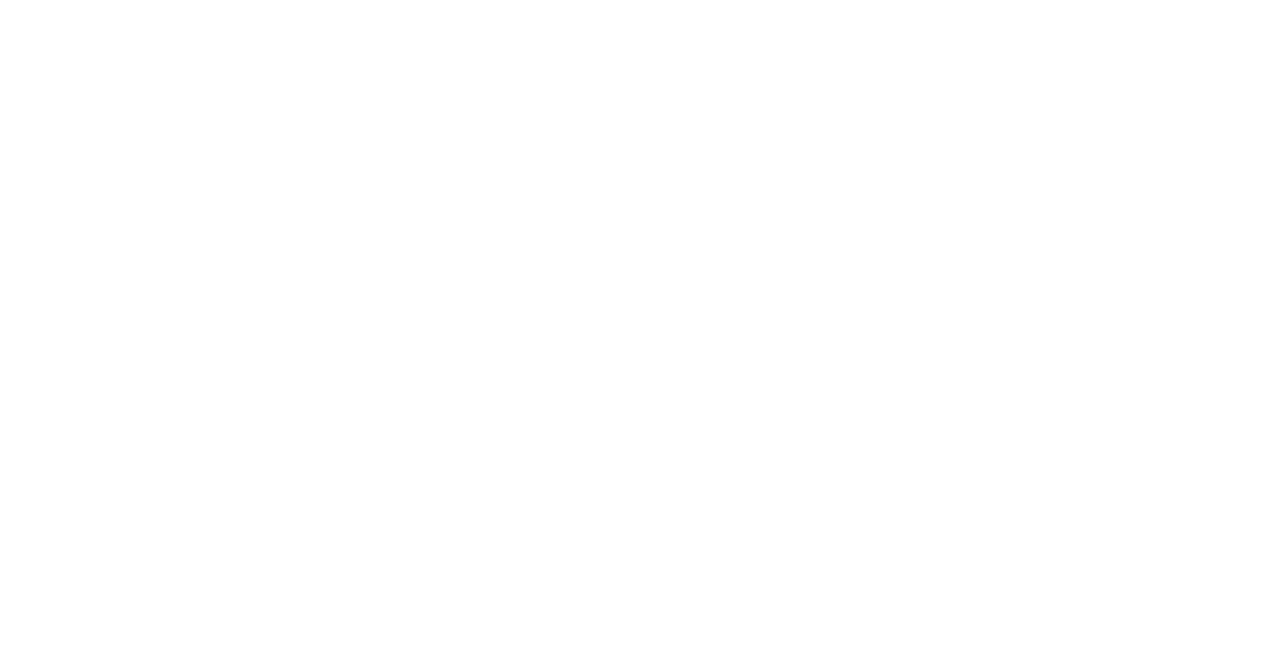
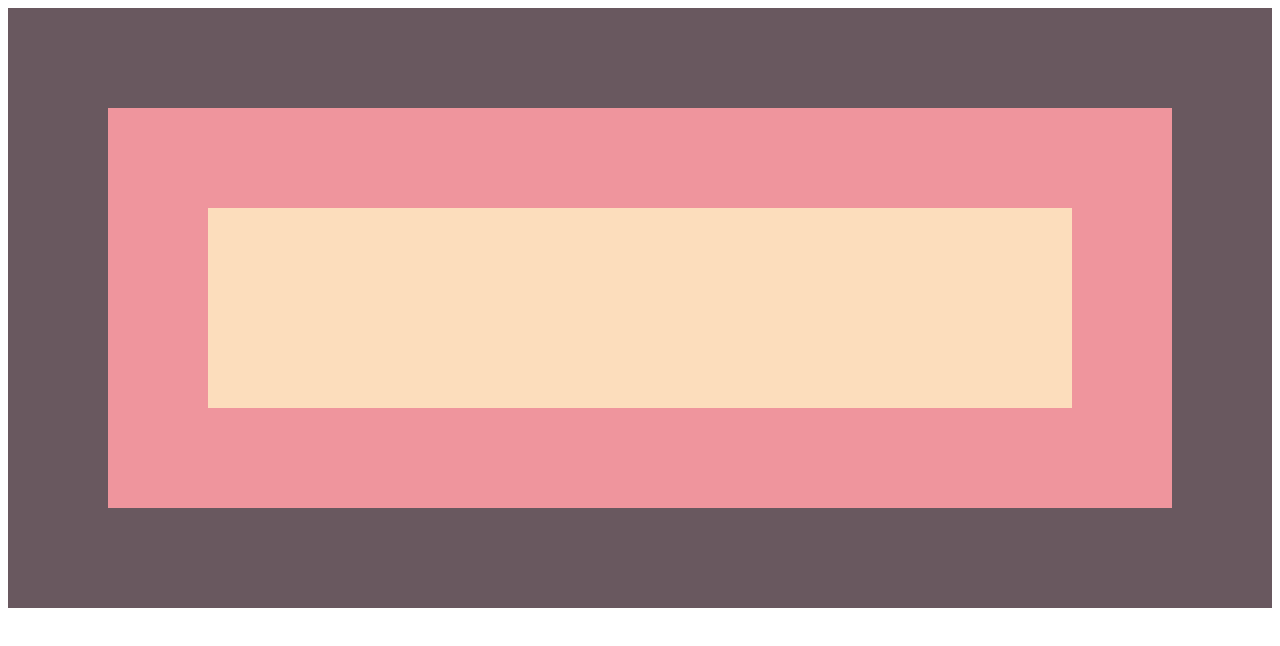
Before and after one commit to misakimichy/JS30-25-js-capture, a plain HTML site: page index.html in a window 1280 px wide. Drawn offline with Linux system fonts and the light colour scheme.

Commit message:
Add three divs and styles.

```diff
--- a/css/styles.css
+++ b/css/styles.css
@@ -0,0 +1,24 @@
+html {
+    box-sizing: border-box;
+}
+
+*, *:before, *:after {
+    box-sizing: inherit;
+}
+
+div {
+    width: 100%;
+    padding: 100px;
+}
+
+.one {
+    background: #69585f;
+}
+
+.two {
+    background: #ef959d;
+}
+
+.three {
+    background: #fcddbc;
+}
--- a/index.html
+++ b/index.html
@@ -4,9 +4,17 @@
     <meta charset="UTF-8">
     <meta name="viewport" content="width=device-width, initial-scale=1.0">
     <meta http-equiv="X-UA-Compatible" content="ie=edge">
+    <link rel="stylesheet" href="css/styles.css">
     <title>JavaScript Capture</title>
 </head>
 <body>
+    <div class="one">
+        <div class="two">
+            <div class="three">
 
+            </div>
+        </div>
+    </div>
+    <script src="js/main.js"></script>
 </body>
 </html>
```
